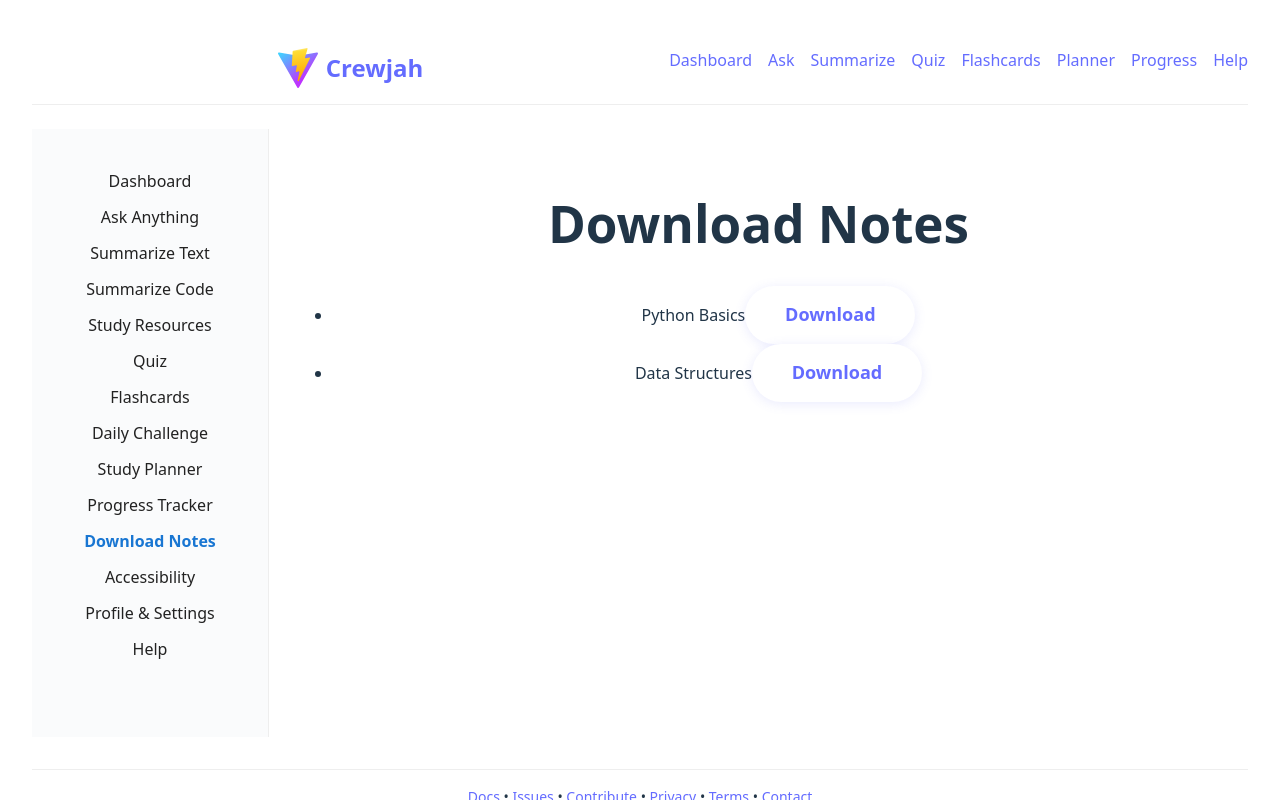
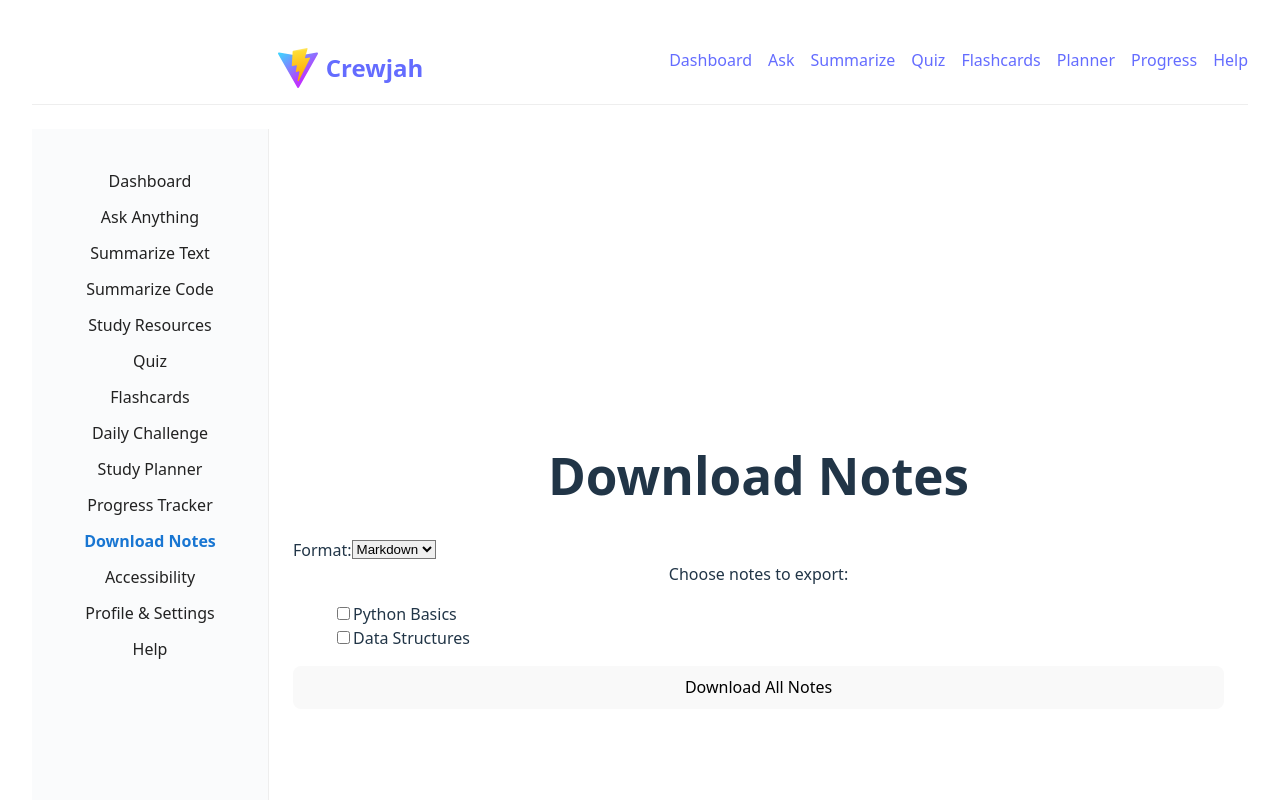
Before and after one commit to Crewjah/Crewjah, a React (Vite) app in the folder client/: page /download-notes in a window 1280 px wide. Shown: the top 800 px of the page. Built offline with nearby package versions, Linux system fonts and the light colour scheme.

Commit message:
Update DownloadNotes.jsx: notes download redesign

```diff
--- a/client/src/pages/DownloadNotes.jsx
+++ b/client/src/pages/DownloadNotes.jsx
@@ -1,21 +1,48 @@
+
 const mockNotes = [
   { title: 'Python Basics', url: '#' },
   { title: 'Data Structures', url: '#' },
 ];
 
+const formats = ['Markdown', 'PDF', 'TXT'];
+
+import { useState } from 'react';
+
 const DownloadNotes = () => {
+  const [format, setFormat] = useState('Markdown');
+  const [selected, setSelected] = useState([]);
+
+  function toggleSelect(idx) {
+    setSelected(sel => sel.includes(idx) ? sel.filter(i => i !== idx) : [...sel, idx]);
+  }
+
+  function handleDownload() {
+    // Simulate download
+    alert(`Downloading ${selected.length ? selected.length : mockNotes.length} notes as ${format}`);
+  }
+
   return (
-    <div className="edu-page edu-notes">
-      <h1>Download Notes</h1>
-      <ul className="edu-notes-list">
-        {mockNotes.length === 0 && <li className="edu-empty">No notes available yet.</li>}
-        {mockNotes.map((n, i) => (
-          <li key={i} className="edu-notes-item">
-            <span>{n.title}</span>
-            <a href={n.url} className="edu-btn edu-btn-link" download>Download</a>
-          </li>
-        ))}
-      </ul>
+    <div className="min-h-screen flex items-center justify-center bg-blue-50">
+      <div className="bg-white rounded-xl shadow-lg p-8 w-full max-w-xl">
+        <h1 className="text-2xl font-bold mb-6 text-primary">Download Notes</h1>
+        <div className="mb-4 flex gap-4 items-center">
+          <label className="font-medium">Format:</label>
+          <select value={format} onChange={e => setFormat(e.target.value)} className="px-2 py-1 border rounded">
+            {formats.map(f => <option key={f}>{f}</option>)}
+          </select>
+        </div>
+        <div className="mb-4 font-medium">Choose notes to export:</div>
+        <ul className="mb-6">
+          {mockNotes.length === 0 && <li className="text-gray-500">No notes available yet.</li>}
+          {mockNotes.map((n, i) => (
+            <li key={i} className="mb-2 flex items-center gap-3">
+              <input type="checkbox" checked={selected.includes(i)} onChange={() => toggleSelect(i)} />
+              <span>{n.title}</span>
+            </li>
+          ))}
+        </ul>
+        <button className="w-full py-2 bg-primary text-white font-bold rounded hover:bg-primaryHover transition" onClick={handleDownload} disabled={mockNotes.length === 0}>Download {selected.length ? 'Selected' : 'All'} Notes</button>
+      </div>
     </div>
   );
 }
```
